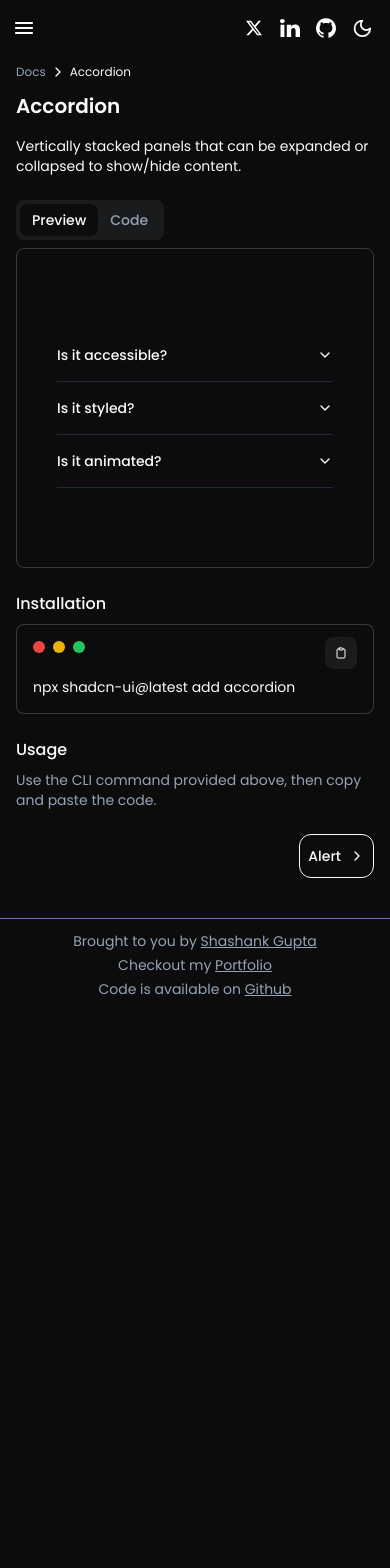
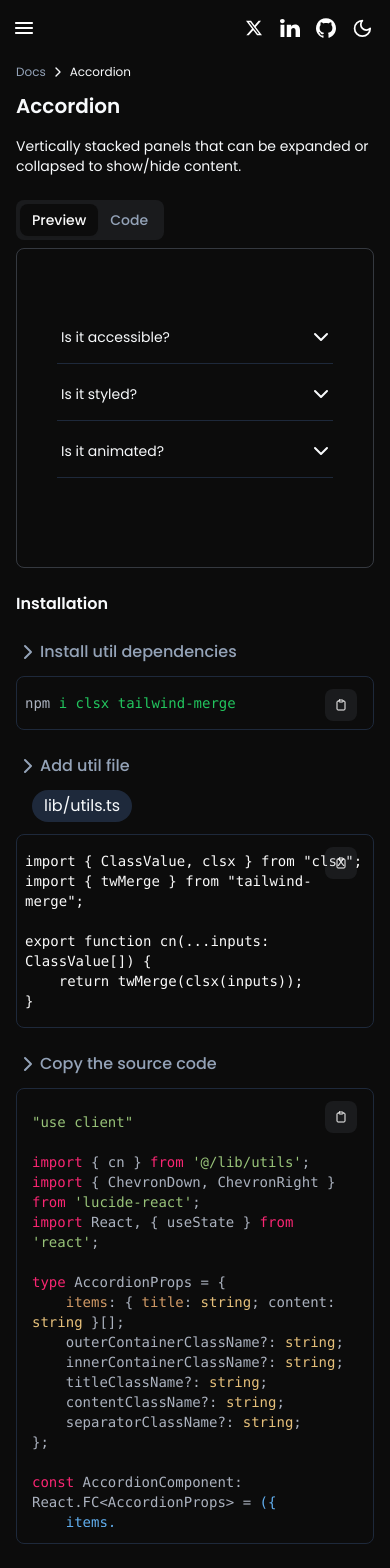
Before and after one commit to shashank-2310/namasteui, a Next.js app: page /docs/components/accordion in a window 390 px wide. Shown: the top 1568 px of the page. Before the commit the page ends 1011 px from the top, so only its background shows below. Built offline with nearby package versions, Linux system fonts and the light colour scheme.

Commit message:
New component installation page added and custome accordion added

```diff
--- a/components/shared/ClipboardCopyBtn.tsx
+++ b/components/shared/ClipboardCopyBtn.tsx
@@ -5,7 +5,7 @@ import { toast } from "@/components/ui/use-toast"
 import { Check, ClipboardIcon } from "lucide-react"
 
 function cleanText(text: string): string {
-    const regex = /import React/;
+    const regex = /import React|"use client/;
     const importReactPosition = text.search(regex);
     if (importReactPosition !== -1) {
         return text.slice(importReactPosition);
--- a/components/shared/namasteui-component-details/CodeText.tsx
+++ b/components/shared/namasteui-component-details/CodeText.tsx
@@ -1,6 +1,7 @@
 "use client"
+
+import React from 'react'
 import { useTheme } from 'next-themes';
-import React from 'react'
 import SyntaxHighlighter from 'react-syntax-highlighter';
 import { atomOneDarkReasonable } from 'react-syntax-highlighter/dist/esm/styles/hljs';
 import { ComponentProps } from './ComponentIntro';
@@ -9,7 +10,9 @@ import Components from '@/data/ComponentList';
 const CodeText = ({ componentName }: ComponentProps) => {
     const theme = useTheme();
     const bg = theme.theme === 'dark' ? '#0c0c0c' : '#181818';
+
     const codeString = Components.find((item) => item.name === componentName)?.code || "There's some error. Please try again later.";
+
 
     return (
         <SyntaxHighlighter
--- a/components/shared/namasteui-component-details/ComponentCode.tsx
+++ b/components/shared/namasteui-component-details/ComponentCode.tsx
@@ -10,10 +10,10 @@ export default function ComponentCode({ componentName }: ComponentProps) {
 
 
     return (
-        <div className="flex justify-between bg-black95 dark:bg-black100 items-center px-6 pt-2 pb-4 border border-muted-foreground/30 rounded-lg w-full lg:w-11/12 relative">
+        <div className="flex justify-between bg-black95 dark:bg-black100 items-center px-6 pt-2 pb-4 border border-muted-foreground/30 rounded-lg w-full relative">
             <ClipboardCopyBtn id="code" />
             <div className="py-2">
-                <ScrollArea className="h-[50dvh] lg:h-[40dvh] text-sm sm:text-base lg:pr-5" id="code">
+                <ScrollArea className="h-[50dvh] lg:h-[40dvh] text-sm sm:text-base" id="code">
                     <CodeText componentName={componentName} />
                 </ScrollArea>
             </div>
--- /dev/null
+++ b/components/shared/namasteui-component-details/ComponentInstallation.tsx
@@ -0,0 +1,62 @@
+import React from 'react'
+import { ChevronRight } from 'lucide-react'
+import { ComponentProps } from './ComponentIntro'
+import ClipboardCopyBtn from '../ClipboardCopyBtn'
+import CodeText from './CodeText'
+import { ScrollArea } from '@/components/ui/scroll-area'
+
+const ComponentInstallation = ({ componentName }: ComponentProps) => {
+
+    const clsxCode = `import { ClassValue, clsx } from "clsx";
+import { twMerge } from "tailwind-merge";
+
+export function cn(...inputs: ClassValue[]) {
+    return twMerge(clsx(inputs));
+}
+`
+
+    return (
+        <div className="flex flex-col gap-6 w-full lg:w-3/4">
+            <h1 className='font-semibold text-base sm:text-lg lg:text-xl'>Installation</h1>
+            <div className="flex flex-col gap-3">
+                <h2 className='flex flex-row text-base font-medium lg:text-lg text-muted-foreground'>
+                    <ChevronRight /> Install util dependencies
+                </h2>
+                <div className="border bg-black95 dark:bg-background py-4 px-2 sm:p-5 text-sm sm:text-base rounded-lg relative" id='npm'>
+                    <ClipboardCopyBtn id='npm' />
+                    <p className='flex flex-row font-mono text-grey'>
+                        npm&nbsp;
+                        <span className='text-green-500'>
+                            i clsx tailwind-merge
+                        </span>
+                    </p>
+                </div>
+            </div>
+            <div className="flex flex-col gap-3">
+                <h2 className='flex flex-row font-medium text-base lg:text-lg text-muted-foreground'>
+                    <ChevronRight /> Add util file
+                </h2>
+                <p className='ml-4 bg-muted px-3 py-1 w-fit rounded-full'>lib/utils.ts</p>
+                <div className="border bg-black95 dark:bg-background py-4 px-2 sm:p-5 text-sm sm:text-base rounded-lg relative" id='clsx'>
+                    <ClipboardCopyBtn id='clsx' />
+                    <div className="flex flex-col font-mono text-sm sm:text-base text-white90 break-words whitespace-pre-wrap">
+                        {clsxCode}
+                    </div>
+                </div>
+            </div>
+            <div className="flex flex-col gap-3">
+                <h2 className='flex flex-row text-base font-medium lg:text-lg text-muted-foreground'>
+                    <ChevronRight /> Copy the source code
+                </h2>
+                <div className="border bg-black95 dark:bg-background py-4 px-2 sm:p-5 lg:text-lg rounded-lg relative" id='code2'>
+                    <ClipboardCopyBtn id='code2' />
+                    <ScrollArea className='h-[50dvh] lg:h-[40dvh] text-sm sm:text-base'>
+                        <CodeText componentName={componentName} />
+                    </ScrollArea>
+                </div>
+            </div>
+        </div>
+    )
+}
+
+export default ComponentInstallation
--- a/components/shared/namasteui-component-details/ComponentPage.tsx
+++ b/components/shared/namasteui-component-details/ComponentPage.tsx
@@ -4,7 +4,8 @@ import { usePathname } from 'next/navigation';
 import React from 'react'
 import ComponentIntro from './ComponentIntro';
 import ComponentPreviewAndCode from './ComponentPreviewAndCode';
-import NodeInstallation from './NodeInstallation';
+import ComponentInstallation from './ComponentInstallation';
+import PropsGrid from './PropsGrid';
 import NextPrevBtn from './NextPrevBtn';
 
 const ComponentPage = () => {
@@ -14,13 +15,8 @@ const ComponentPage = () => {
         <section className='flex flex-col gap-6 sm:gap-8 lg:gap-12 w-full py-2 px-4 sm:p-7 lg:p-12'>
             <ComponentIntro componentName={pathName} />
             <ComponentPreviewAndCode componentName={pathName} />
-            <NodeInstallation componentName={pathName} />
-            <div className="flex flex-col gap-2">
-                <h1 className='font-medium text-base sm:text-lg lg:text-xl'>Usage</h1>
-                <p className='text-sm lg:text-base text-muted-foreground'>
-                    Use the CLI command provided above, then copy and paste the code.
-                </p>
-            </div>
+            <ComponentInstallation componentName={pathName} />
+            <PropsGrid />
             <NextPrevBtn componentName={pathName} />
         </section>
     )
--- a/components/shared/namasteui-component-details/NodeInstallation.tsx
+++ /dev/null
@@ -1,28 +0,0 @@
-import React from 'react'
-import { ComponentProps } from './ComponentIntro'
-import ClipboardCopyBtn from '../ClipboardCopyBtn'
-import Components from '@/data/ComponentList'
-
-const NodeInstallation = ({ componentName }: ComponentProps) => {
-    const ui: number =  Components.find((component) => component.name === componentName)?.lib || 0;
-    const lib: string = ui === 0 ? "shadcn-ui@latest" : "magicui-cli";
-
-    return (
-        <div className="flex flex-col gap-2">
-            <h1 className='font-medium text-base sm:text-lg lg:text-xl'>Installation</h1>
-            <div className='p-4 border border-muted-foreground/30 bg-black95 dark:bg-black100 text-white90 rounded-lg w-full sm:w-3/4 lg:w-2/5 relative'>
-                <ClipboardCopyBtn id='node' />
-                <div className="flex space-x-2 text-red-500">
-                    <div className="w-3 h-3 rounded-full bg-red-500" />
-                    <div className="w-3 h-3 rounded-full bg-yellow-500" />
-                    <div className="w-3 h-3 rounded-full bg-green-500" />
-                </div>
-                <p className='text-sm lg:text-base pt-6 w-full' id='node'>
-                    npx {lib} add {componentName}
-                </p>
-            </div>
-        </div>
-    )
-}
-
-export default NodeInstallation
--- /dev/null
+++ b/components/shared/namasteui-component-details/PropsGrid.tsx
@@ -0,0 +1,9 @@
+import React from 'react'
+
+const PropsGrid = () => {
+    return (
+        <div>PropsGrid</div>
+    )
+}
+
+export default PropsGrid
--- a/data/ComponentList.tsx
+++ b/data/ComponentList.tsx
@@ -29,48 +29,82 @@ type ComponentType = {
     preview: React.ReactNode;
     code: string;
 }
+const items = [
+    {
+        title: 'Is it accessible?',
+        content: 'Yes. It adheres to the WAI-ARIA design pattern.',
+    },
+    {
+        title: 'Is it styled?',
+        content: 'Yes. It comes with default styles that matches the other component\'s aesthetic.',
+    },
+    {
+        title: 'Is it animated?',
+        content: 'Yes. It\'s animated by default, but you can disable it if you prefer.',
+    },
+];
 
 const Components: ComponentType[] = [
     {
         name: "accordion",
         desc: "Vertically stacked panels that can be expanded or collapsed to show/hide content.",
         link: "accordion",
-        preview: <AccordionComponent />,
-        code: `import React from 'react'
-import {
-    Accordion,
-    AccordionContent,
-    AccordionItem,
-    AccordionTrigger,
-} from "@/components/ui/accordion"
+        preview: <AccordionComponent items={items} />,
+        code: `"use client"
 
-const AccordionComponent = () => {
+import { cn } from '@/lib/utils';
+import { ChevronDown, ChevronRight } from 'lucide-react';
+import React, { useState } from 'react';
+
+type AccordionProps = {
+    items: { title: string; content: string }[];
+    outerContainerClassName?: string;
+    innerContainerClassName?: string;
+    titleClassName?: string;
+    contentClassName?: string;
+    separatorClassName?: string;
+};
+
+const AccordionComponent: React.FC<AccordionProps> = ({
+    items,
+    outerContainerClassName,
+    innerContainerClassName,
+    titleClassName,
+    contentClassName,
+    separatorClassName
+}) => {
+    const [activeIndex, setActiveIndex] = useState<number | null>(null);
+
+    const toggleAccordion = (index: number) => {
+        if (activeIndex === index) {
+            setActiveIndex(null);
+        } else {
+            setActiveIndex(index);
+        }
+    };
+
     return (
-        <Accordion type="single" collapsible">
-            <AccordionItem value="item-1">
-                <AccordionTrigger>Is it accessible?</AccordionTrigger>
-                <AccordionContent>
-                    Yes. It adheres to the WAI-ARIA design pattern.
-                </AccordionContent>
-            </AccordionItem>
-            <AccordionItem value="item-2">
-                <AccordionTrigger>Is it styled?</AccordionTrigger>
-                <AccordionContent>
-                    Yes. It comes with default styles that matches the other
-                    component's aesthetic.
-                </AccordionContent>
-            </AccordionItem>
-            <AccordionItem value="item-3">
-                <AccordionTrigger>Is it animated?</AccordionTrigger>
-                <AccordionContent>
-                    Yes. It's animated by default, but you can disable it if you
-                    prefer.
-                </AccordionContent>
-            </AccordionItem>
-        </Accordion>
-    )
-}
-export default AccordionComponent`,
+        <div className={cn('flex flex-col w-full relative', outerContainerClassName)}>
+            {items.map((item, index) => (
+                <>
+                    <details key={index} className={cn('mb-3', innerContainerClassName)}>
+                        <summary
+                            onClick={() => toggleAccordion(index)}
+                            className="flex flex-wrap gap-4 items-center cursor-pointer"
+                        >
+                            <p className={cn("flex flex-1 p-1", titleClassName)}>{item.title}</p>
+                            {activeIndex === index ? <ChevronRight /> : <ChevronDown />}
+                        </summary>
+                        <p className={cn('pt-2', contentClassName)}>{item.content}</p>
+                    </details>
+                    <hr className={cn('my-3 py-2 rounded w-full opacity-30', separatorClassName)} />
+                </>
+            ))}
+        </div>
+    );
+};
+
+export default AccordionComponent;`,
     },
     {
         name: "alert",
--- a/data/ui-library/AccordionComponent.tsx
+++ b/data/ui-library/AccordionComponent.tsx
@@ -1,36 +1,55 @@
-import React from 'react'
-import {
-    Accordion,
-    AccordionContent,
-    AccordionItem,
-    AccordionTrigger,
-} from "@/components/ui/accordion"
+"use client"
 
-const AccordionComponent = () => {
+import { cn } from '@/lib/utils';
+import { ChevronDown, ChevronRight } from 'lucide-react';
+import React, { useState } from 'react';
+
+type AccordionProps = {
+    items: { title: string; content: string }[];
+    outerContainerClassName?: string;
+    innerContainerClassName?: string;
+    titleClassName?: string;
+    contentClassName?: string;
+    separatorClassName?: string;
+};
+
+const AccordionComponent: React.FC<AccordionProps> = ({
+    items,
+    outerContainerClassName,
+    innerContainerClassName,
+    titleClassName,
+    contentClassName,
+    separatorClassName
+}) => {
+    const [activeIndex, setActiveIndex] = useState<number | null>(null);
+
+    const toggleAccordion = (index: number) => {
+        if (activeIndex === index) {
+            setActiveIndex(null);
+        } else {
+            setActiveIndex(index);
+        }
+    };
+
     return (
-        <Accordion type="single" collapsible className="w-full">
-            <AccordionItem value="item-1">
-                <AccordionTrigger>Is it accessible?</AccordionTrigger>
-                <AccordionContent>
-                    Yes. It adheres to the WAI-ARIA design pattern.
-                </AccordionContent>
-            </AccordionItem>
-            <AccordionItem value="item-2">
-                <AccordionTrigger>Is it styled?</AccordionTrigger>
-                <AccordionContent>
-                    Yes. It comes with default styles that matches the other
-                    components&apos; aesthetic.
-                </AccordionContent>
-            </AccordionItem>
-            <AccordionItem value="item-3">
-                <AccordionTrigger>Is it animated?</AccordionTrigger>
-                <AccordionContent>
-                    Yes. It&apos;s animated by default, but you can disable it if you
-                    prefer.
-                </AccordionContent>
-            </AccordionItem>
-        </Accordion>
-    )
-}
+        <div className={cn('flex flex-col w-full relative', outerContainerClassName)}>
+            {items.map((item, index) => (
+                <div key={index}>
+                    <details className={cn('mb-3', innerContainerClassName)}>
+                        <summary
+                            onClick={() => toggleAccordion(index)}
+                            className="flex flex-wrap gap-4 items-center cursor-pointer"
+                        >
+                            <p className={cn("flex flex-1 p-1", titleClassName)}>{item.title}</p>
+                            {activeIndex === index ? <ChevronRight /> : <ChevronDown />}
+                        </summary>
+                        <p className={cn('pt-2', contentClassName)}>{item.content}</p>
+                    </details>
+                    <hr className={cn('my-3 py-2 rounded w-full opacity-30', separatorClassName)} />
+                </div>
+            ))}
+        </div>
+    );
+};
 
-export default AccordionComponent
+export default AccordionComponent;
--- a/tailwind.config.ts
+++ b/tailwind.config.ts
@@ -24,6 +24,9 @@ const config = {
         "black95": "#181818",
         "black100": "#0c0c0c",
         "white90": "#fafafa",
+        "grey": "#abb2bf",
+        "lemon": "#98c379",
+        "red": "#f92672",
         border: "hsl(var(--border))",
         input: "hsl(var(--input))",
         ring: "hsl(var(--ring))",
```
